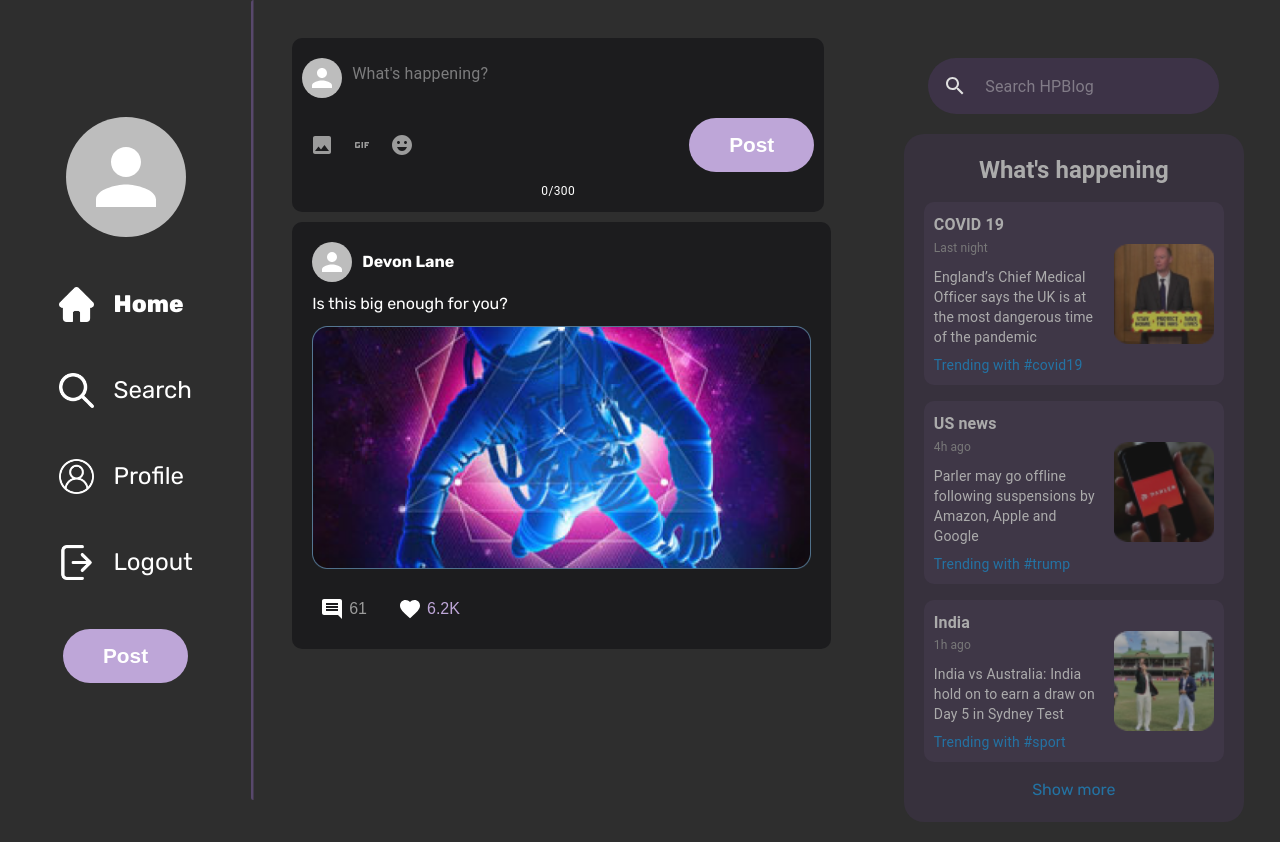
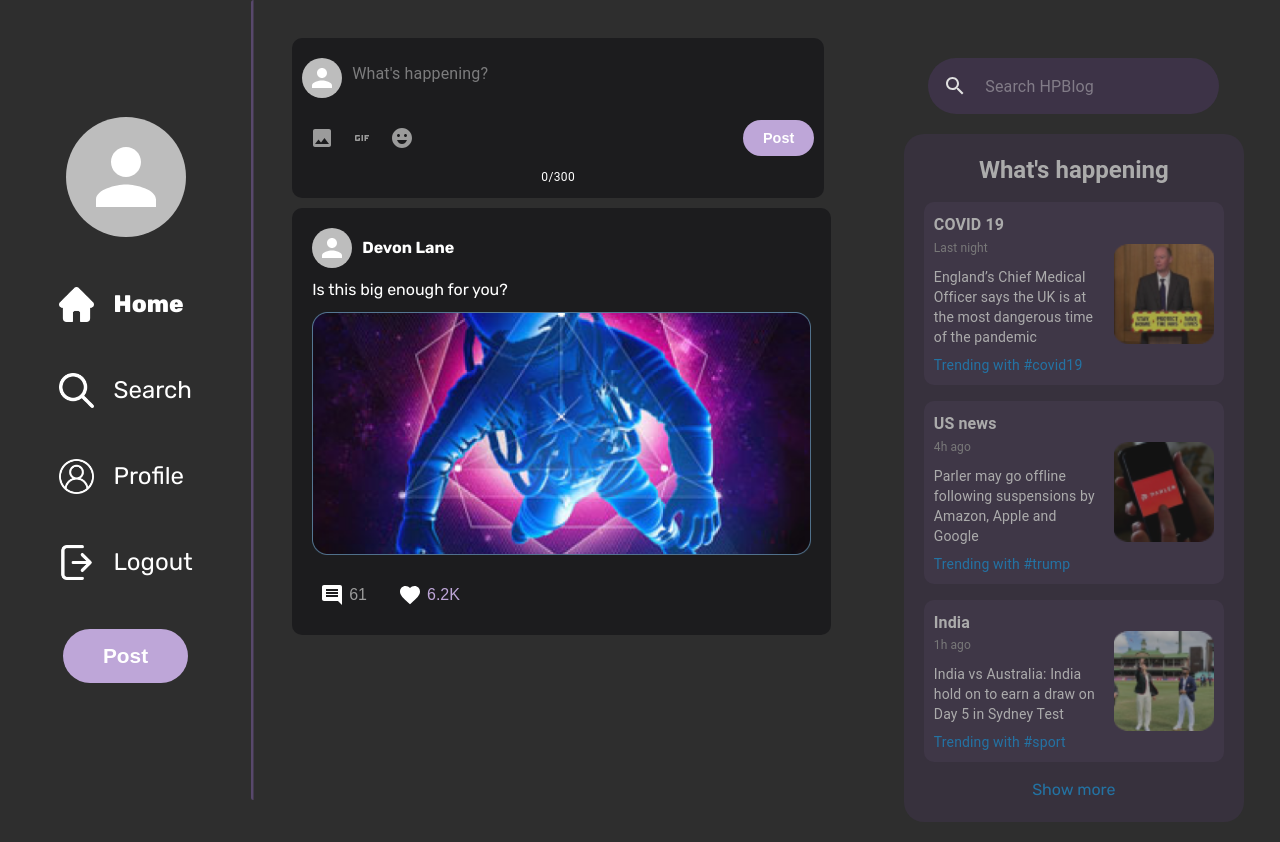
Before and after one commit to HoneyBlog/Frontend, a React (Vite) app in the folder frontend/: page / in a window 1280 px wide. Built offline with nearby package versions, Linux system fonts and the light colour scheme; sample sign-in values are in the browser's storage.

Commit message:
updated button style

```diff
--- a/frontend/src/components/Button/Button.jsx
+++ b/frontend/src/components/Button/Button.jsx
@@ -4,9 +4,9 @@ import { ButtonContainer } from './Button.styled';
 const Button = ({ text, paddingUpDown, paddingRightLeft, fontSize }) => {
   return (
     <ButtonContainer
-      $fontSize={fontSize}
-      $paddingUpDown={paddingUpDown}
-      $paddingRightLeft={paddingRightLeft}
+      fontSize={fontSize}
+      paddingUpDown={paddingUpDown}
+      paddingRightLeft={paddingRightLeft}
     >
       {text}
     </ButtonContainer>
--- a/frontend/src/components/Button/Button.styled.js
+++ b/frontend/src/components/Button/Button.styled.js
@@ -1,7 +1,8 @@
 import styled from "styled-components";
 
-
-export const ButtonContainer = styled.button`
+export const ButtonContainer = styled.button.withConfig({
+    shouldForwardProp: (prop) => !['fontSize', 'paddingUpDown', 'paddingRightLeft'].includes(prop),
+  })`
       background-color: #bea6d8;
       color: #FFFFFF;
       border-radius: 30px;
```
Lines whose indentation alone changed are shown as unchanged.
